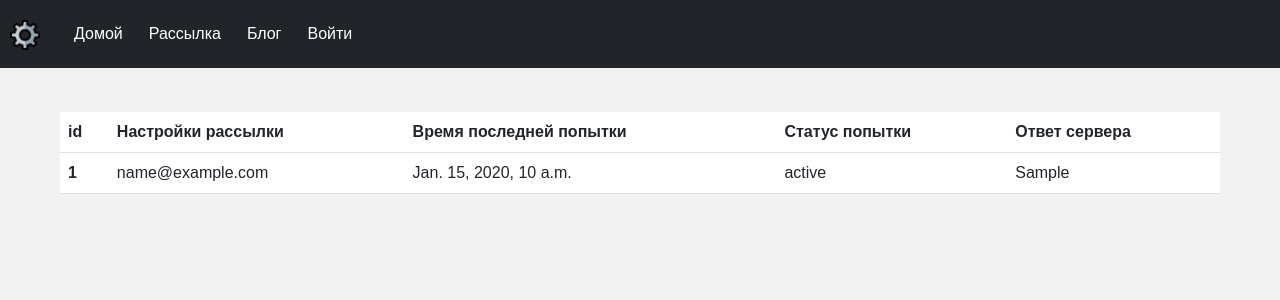
After one commit to Abramov0Alexandr/mailing_service_project, a Django app: template mailing_service/templates/mailing_service/message_logs.html in a window 1280 px wide. The commit adds this page. Shown: the top 300 px of the page. Run offline with Django 4.2, Linux system fonts and the light colour scheme; the template is opened without the code that fills it: most values are stand-ins (such as "Sample title", 1, 10 or a date in 2020); some libraries are stand-ins or nearby versions.

Commit message:
Написал контроллер, шаблон и url адрес для просмотра логов (MessagesLogs)

```diff
--- a/mailing_service/models/logs.py
+++ b/mailing_service/models/logs.py
@@ -1,4 +1,5 @@
 from django.db import models
+from django.utils import timezone
 
 NULLABLE = {'blank': True, 'null': True}
 
@@ -13,7 +14,7 @@ class MessagesLogs(models.Model):
 
     mailing_settings = models.ForeignKey('MailingSettings', on_delete=models.CASCADE, verbose_name='Настройки рассылки')
 
-    last_attempt_time = models.DateTimeField(auto_now_add=True, verbose_name='Время последней попытки')
+    last_attempt_time = models.DateTimeField(default=timezone.now, verbose_name='Время последней попытки')
 
     attempt_status = models.CharField(max_length=8, choices=ATTEMPT_STATUS_CHOICES, verbose_name='Статус попытки',
                                       default=None)
--- a/mailing_service/models/mailing_settings.py
+++ b/mailing_service/models/mailing_settings.py
@@ -1,4 +1,5 @@
 from django.db import models
+from django.utils import timezone
 
 
 class MailingSettings(models.Model):
@@ -19,7 +20,7 @@ class MailingSettings(models.Model):
     customers = models.ManyToManyField('Customers', verbose_name='Клиенты')
 
     # Атрибуты для настройки рассылки
-    send_time = models.DateTimeField(auto_now_add=True, verbose_name='Время рассылки')
+    send_time = models.DateTimeField(default=timezone.now, verbose_name='Время рассылки')
 
     frequency = models.CharField(
         max_length=3, choices=FREQUENCY_CHOICES, default=None, verbose_name='Периодичность'
--- a/mailing_service/templates/mailing_service/mailing_menu.html
+++ b/mailing_service/templates/mailing_service/mailing_menu.html
@@ -43,7 +43,7 @@
                     <h2 class="card-title">Информация о статусе рассылок</h2>
                     <p class="card-text">
                         Узнайте статус выполнения ранее запущенных рассылок.</p>
-                    <a href="#" class="btn btn-primary btn-sm">Узнать статус</a>
+                    <a href="{% url 'mailing_service:message_logs' %}" class="btn btn-primary btn-sm">Узнать статус</a>
                 </div>
             </div>
         </div>
--- /dev/null
+++ b/mailing_service/templates/mailing_service/message_logs.html
@@ -0,0 +1,51 @@
+{% extends 'base.html' %}
+{% block title %}
+Логи рассылок
+{% endblock %}
+{% block content %}
+{% for object in object_list %}
+<div class="container mt-4">
+
+    <table class="table">
+
+        <thead>
+        <tr>
+            <th>id</th>
+            <th>Настройки рассылки</th>
+            <th>Время последней попытки</th>
+            <th>Статус попытки</th>
+            <th>Ответ сервера</th>
+        </tr>
+        </thead>
+        <tbody>
+        <tr>
+            <th scope="row">{{ object.pk }}</th>
+            <td>{{ object.mailing_settings }}</td>
+            <td>{{ object.last_attempt_time }}</td>
+            <td>{{ object.attempt_status }}</td>
+            <td>{{ object.server_response }}</td>
+            </td>
+        </tr>
+        </tbody>
+    </table>
+</div>
+{% endfor %}
+{% if not object_list %}
+<div class="container mt-4">
+    <div class="col-md-6 offset-md-3">
+
+        <div class="card">
+            <div class="card-body">
+                <h2 class="card-title">Журнал информации о рассылках</h2>
+
+                <p class="card-text">
+                    В данный момент в журнале информации о рассылках нет ни одной записи
+                </p>
+
+                <a href="{% url 'mailing_service:mailing_menu' %}" class="btn btn-outline-primary">Назад</a>
+            </div>
+        </div>
+    </div>
+</div>
+{% endif %}
+{% endblock %}
--- a/mailing_service/urls.py
+++ b/mailing_service/urls.py
@@ -17,7 +17,9 @@ urlpatterns = [
     # Ссылки для работы с моделью MailingSettings
     path('mailing-settings/', custom_views.MailingSettingsListView.as_view(), name='mail_settings_table'),
     path('mailing-settings/create', custom_views.MailingSettingsCreateView.as_view(), name='mail_settings_create'),
-    path('mailing-menu/detail/<int:pk>', custom_views.MailingSettingsDetailView.as_view(), name='mail_settings_detail'),
-    path('mailing-menu/delete/<int:pk>', custom_views.MailingSettingsDeleteView.as_view(), name='mail_settings_delete'),
+    path('mailing-settings/detail/<int:pk>', custom_views.MailingSettingsDetailView.as_view(), name='mail_settings_detail'),
+    path('mailing-settings/delete/<int:pk>', custom_views.MailingSettingsDeleteView.as_view(), name='mail_settings_delete'),
 
+    # Ссылка для просмотра логов рассылок
+    path('message-logs/', custom_views.MessagesLogsListView.as_view(), name='message_logs'),
 ]
--- a/mailing_service/views/__init__.py
+++ b/mailing_service/views/__init__.py
@@ -1,3 +1,6 @@
 from .customer_views import CustomersListView, CustomerCreateView, CustomerUpdateView, CustomerDeleteView
+
 from .mailing_settings_views import MailingSettingsListView, MailingSettingsCreateView, \
     MailingSettingsDeleteView, MailingSettingsDetailView
+
+from .log_views import MessagesLogsListView
```
Also changed, not shown: mailing_service/views/log_views.py (added, +7 -0 lines), mailing_service/migrations/0002_alter_mailingsettings_send_time_and_more.py (added).
